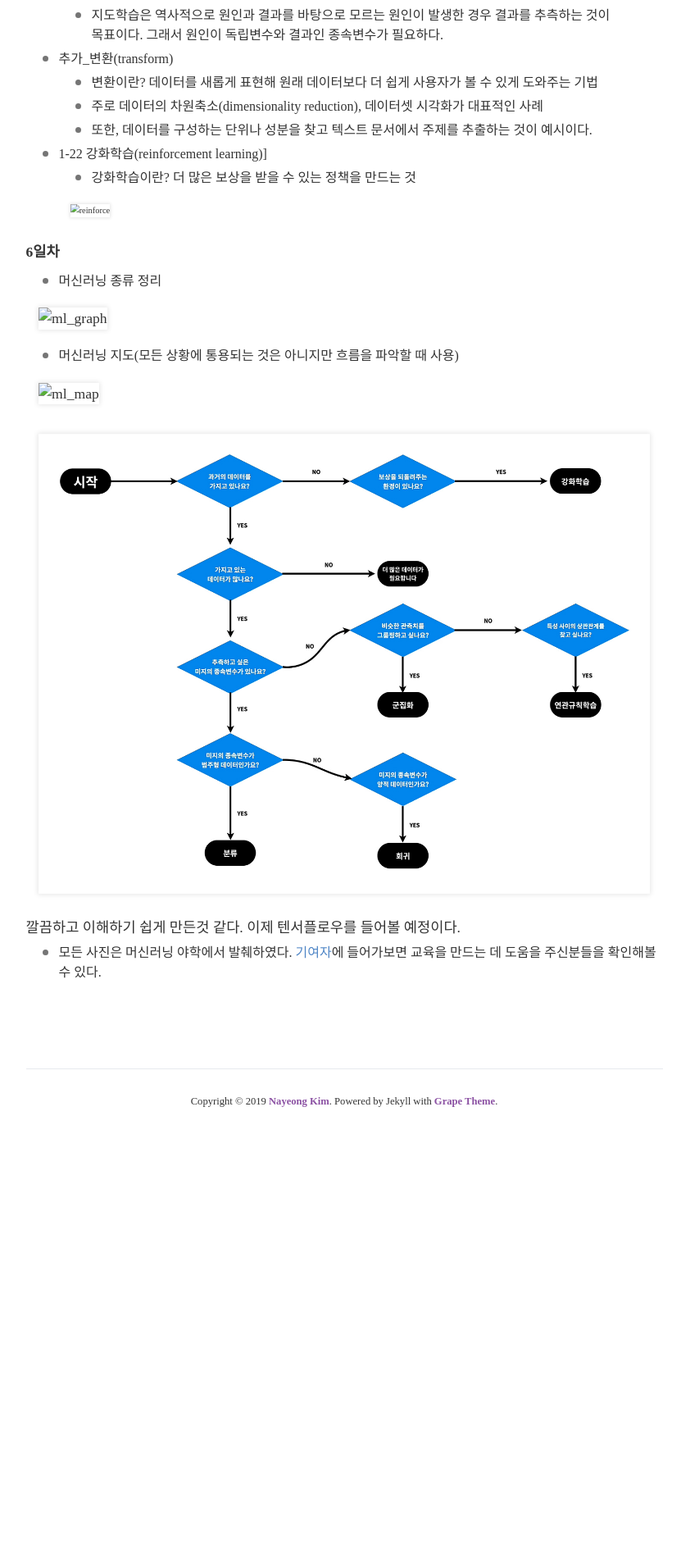
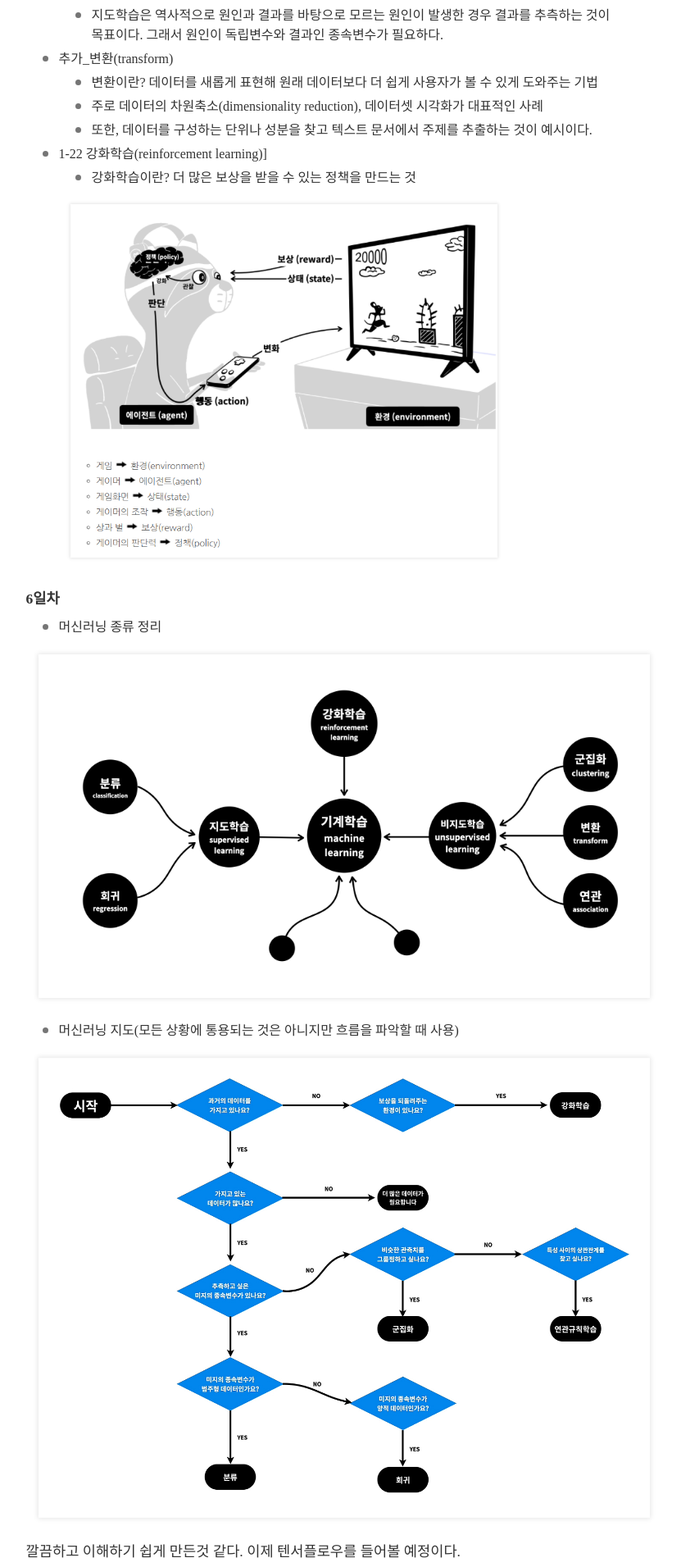
Before and after one commit to Lee-JeongMin/Lee-JeongMin.github.io, a Jekyll site: the page built from _posts/2021-01-05-ml-yahac-ml1.md, in a window 1280 px wide. Shown: the part 2056-3967 px from the top of the page at 82% size, without its empty margins (220-1051 px from the left). Built offline with Jekyll 4.4.1, drawn with Linux system fonts in a browser that asks for light colours; nearby versions of some CDN libraries; some web fonts are replaced; before the commit the page ends 3439 px from its top, so only the background shows below that.

Commit message:
Test no img1

```diff
--- a/_posts/2021-01-05-ml-yahac-ml1.md
+++ b/_posts/2021-01-05-ml-yahac-ml1.md
@@ -98,19 +98,17 @@ comments : True
 
   * 강화학습이란?  더 많은 보상을 받을 수 있는 정책을 만드는 것
 
-  <img src="../assets/img/reinforce.png" alt="reinforce" style="zoom:65%;" />
+  <img src="{{site.baseurl}}/assets/img/reinforce.png" alt="reinforce" style="zoom:65%;" />
 
 ###### 6일차
 
 * 머신러닝 종류 정리
 
-![ml_graph](../assets/img/ml_graph.jpeg)
+![ml_graph]({{site.baseurl}}/assets/img/ml_graph.jpeg)
 
 * 머신러닝 지도(모든 상황에 통용되는 것은 아니지만 흐름을 파악할 때 사용)
 
-![ml_map](../assets/img/ml_map.jpg)
-
-![sample image]({{site.baseurl}}/assets/img/ml_map.jpg)
+![ml_map]({{site.baseurl}}/assets/img/ml_map.jpg)
 
 깔끔하고 이해하기 쉽게 만든것 같다. 이제 텐서플로우를 들어볼 예정이다.
 
```
